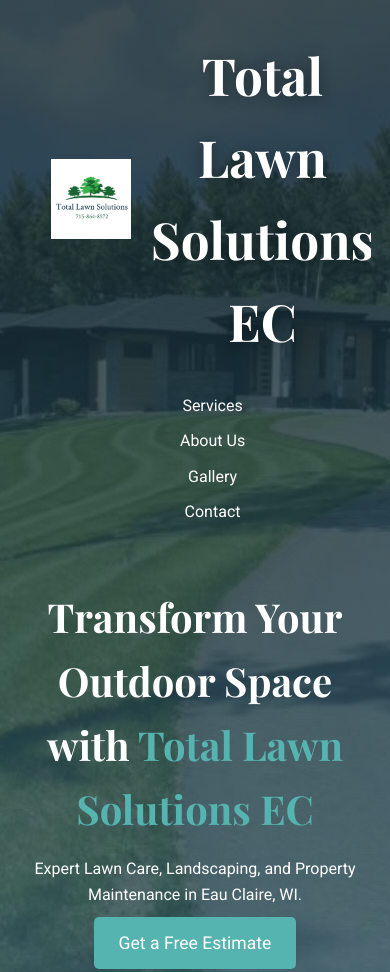
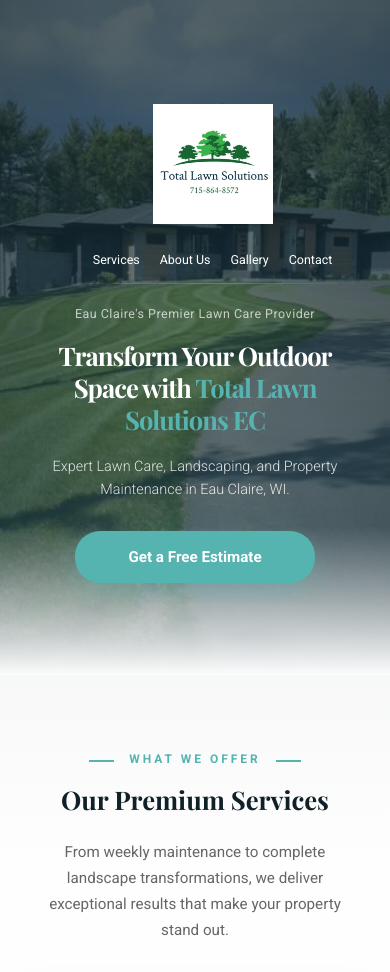
Before and after one commit to thecarter34/totallawnsolutions, a plain HTML site: page index.html in a window 390 px wide. Shown: the top 972 px of the page. Drawn offline with nearby package versions, Linux system fonts and the light colour scheme.

Commit message:
syncing local to github

```diff
--- a/index.html
+++ b/index.html
@@ -26,6 +26,9 @@
           </ul>
         </nav>
         <div class="hero-content">
+          <span class="hero-subtitle"
+            >Eau Claire's Premier Lawn Care Provider</span
+          >
           <h1>
             Transform Your Outdoor Space with
             <span class="highlight">Total Lawn Solutions EC</span>
--- a/style.css
+++ b/style.css
@@ -87,24 +87,55 @@
   background: #234551;
 }
 
-/* Header & Hero Section */
+/* Header & Hero Section - Premium */
 .hero {
   background:
-    linear-gradient(rgba(15, 32, 39, 0.8), rgba(44, 83, 100, 0.8)),
+    linear-gradient(
+      to bottom,
+      rgba(15, 32, 39, 0.6) 0%,
+      rgba(44, 83, 100, 0.7) 100%
+    ),
     url("hero-bg.jpg") no-repeat center center/cover;
   color: var(--white);
-  min-height: 70vh;
+  min-height: 85vh;
   display: flex;
   align-items: center;
   text-align: center;
   position: relative;
+  overflow: hidden;
+}
+
+.hero::before {
+  content: "";
+  position: absolute;
+  top: 0;
+  left: 0;
+  right: 0;
+  bottom: 0;
+  background: radial-gradient(
+    ellipse at center,
+    transparent 0%,
+    rgba(15, 32, 39, 0.4) 100%
+  );
+  pointer-events: none;
+}
+
+.hero::after {
+  content: "";
+  position: absolute;
+  bottom: -2px;
+  left: 0;
+  right: 0;
+  height: 150px;
+  background: linear-gradient(to top, var(--white), transparent);
+  pointer-events: none;
 }
 
 .navbar {
   display: flex;
   justify-content: space-between;
   align-items: center;
-  padding: 10px 0;
+  padding: 20px 0;
   position: absolute;
   top: 0;
   left: 5%;
@@ -112,50 +143,175 @@
   width: 90%;
   max-width: 1200px;
   margin: auto;
+  z-index: 10;
+}
+
+.navbar::after {
+  content: "";
+  position: absolute;
+  bottom: 0;
+  left: 0;
+  right: 0;
+  height: 1px;
+  background: linear-gradient(
+    90deg,
+    transparent,
+    rgba(255, 255, 255, 0.2),
+    transparent
+  );
 }
 
 .logo {
   display: flex;
   align-items: center;
+  text-decoration: none;
 }
 
 .logo img {
   height: 80px;
   margin-right: 20px;
+  transition: transform 0.3s ease;
+}
+
+.logo:hover img {
+  transform: scale(1.05);
 }
 
 .logo span {
   font-family: "Playfair Display", serif;
-  font-size: 3.2em;
+  font-size: 2.8em;
   font-weight: 700;
   color: var(--white);
-  text-shadow: 0 2px 15px rgba(0, 0, 0, 0.4);
+  text-shadow: 0 4px 20px rgba(0, 0, 0, 0.4);
+  letter-spacing: -0.5px;
 }
 
 .nav-links {
   list-style: none;
   display: flex;
+  gap: 15px;
 }
 
 .nav-links li {
-  margin-left: 20px;
+  margin-left: 0;
 }
 
 .nav-links a {
   color: var(--white);
   text-decoration: none;
-  font-weight: 400;
-  transition: color 0.3s ease;
+  font-weight: 500;
+  font-size: 1em;
+  transition: all 0.3s ease;
+  padding: 10px 20px;
+  border-radius: 25px;
+  position: relative;
+}
+
+.nav-links a::before {
+  content: "";
+  position: absolute;
+  bottom: 5px;
+  left: 50%;
+  transform: translateX(-50%) scaleX(0);
+  width: 20px;
+  height: 2px;
+  background: var(--accent-color);
+  transition: transform 0.3s ease;
 }
 
 .nav-links a:hover {
   color: var(--accent-color);
+  background: rgba(255, 255, 255, 0.1);
+}
+
+.nav-links a:hover::before {
+  transform: translateX(-50%) scaleX(1);
 }
 
 .hero-content {
-  padding-top: 80px; /* Adjust for fixed navbar */
-  max-width: 800px;
+  position: relative;
+  z-index: 1;
+  padding-top: 100px;
+  max-width: 900px;
   margin: auto;
+  animation: heroFadeIn 1s ease-out;
+}
+
+.hero-subtitle {
+  display: block;
+  font-size: 0.95em;
+  font-weight: 400;
+  color: rgba(255, 255, 255, 0.7);
+  margin-bottom: 25px;
+  letter-spacing: 1px;
+}
+
+.hero-content h1 {
+  font-size: 3.5em;
+  line-height: 1.2;
+  margin-bottom: 30px;
+  font-weight: 700;
+  letter-spacing: -1px;
+}
+
+.hero-content h1 .highlight {
+  color: var(--accent-color);
+  font-weight: 700;
+}
+
+.hero-content p {
+  font-size: 1.2em;
+  color: rgba(255, 255, 255, 0.85);
+  margin-bottom: 40px;
+  line-height: 1.8;
+  font-weight: 300;
+}
+
+.hero-content .btn {
+  padding: 18px 45px;
+  font-size: 1.15em;
+  font-weight: 600;
+  border-radius: 30px;
+  box-shadow: 0 10px 30px rgba(85, 180, 176, 0.3);
+  transition: all 0.4s cubic-bezier(0.175, 0.885, 0.32, 1.275);
+  position: relative;
+  overflow: hidden;
+}
+
+.hero-content .btn::before {
+  content: "";
+  position: absolute;
+  top: 0;
+  left: -100%;
+  width: 100%;
+  height: 100%;
+  background: linear-gradient(
+    90deg,
+    transparent,
+    rgba(255, 255, 255, 0.2),
+    transparent
+  );
+  transition: left 0.5s ease;
+}
+
+.hero-content .btn:hover {
+  transform: translateY(-3px);
+  box-shadow: 0 15px 40px rgba(85, 180, 176, 0.4);
+}
+
+.hero-content .btn:hover::before {
+  left: 100%;
+}
+
+@keyframes heroFadeIn {
+  from {
+    opacity: 0;
+    transform: translateY(40px);
+  }
+  to {
+    opacity: 1;
+    transform: translateY(0);
+  }
 }
 
 /* Section Padding */
@@ -693,72 +849,240 @@
   .navbar {
     flex-direction: column;
     position: relative;
-    padding: 15px 0;
+    padding: 12px 0;
+    gap: 4px;
   }
 
   .logo {
+    margin-bottom: 10px;
+    flex-direction: column;
+    align-items: center;
+    justify-content: center;
+  }
+
+  .logo img {
+    height: 120px;
+    margin-right: 0;
+    margin-bottom: 0;
+  }
+
+  .logo span {
+    display: none;
+  }
+
+  .nav-links {
+    flex-direction: row;
+    flex-wrap: nowrap;
+    justify-content: center;
+    gap: 4px;
+    margin-top: 8px;
+    padding: 0 5px;
+  }
+
+  .nav-links a {
+    padding: 7px 11px;
+    font-size: 0.83em;
+    white-space: nowrap;
+  }
+
+  .nav-links a::before {
+    display: none;
+  }
+
+  .hero {
+    min-height: 80vh;
+  }
+
+  .hero-content {
+    padding-top: 20px;
+    padding-left: 15px;
+    padding-right: 15px;
+  }
+
+  .hero-subtitle {
+    font-size: 0.85em;
     margin-bottom: 15px;
   }
 
-  .nav-links {
-    flex-direction: column;
-    align-items: center;
-    margin-top: 10px;
+  .hero-content h1 {
+    font-size: 1.8em;
+    margin-bottom: 20px;
+    line-height: 1.25;
   }
 
-  .nav-links li {
-    margin: 5px 0;
+  .hero-content p {
+    font-size: 0.95em;
+    margin-bottom: 30px;
+    line-height: 1.6;
+  }
+
+  .hero-content .btn {
+    padding: 14px 28px;
+    font-size: 0.95em;
+    border-radius: 25px;
+    display: block;
+    width: 100%;
+    max-width: 280px;
+    margin: 0 auto;
   }
 
   h1 {
-    font-size: 2.5em;
+    font-size: 1.8em;
   }
 
   h2 {
-    font-size: 2em;
+    font-size: 1.6em;
+    margin-bottom: 30px;
   }
 
-  .hero-content {
-    padding-top: 40px;
+  h3 {
+    font-size: 1.3em;
+  }
+
+  .section-padding {
+    padding: 50px 0;
+  }
+
+  .section-header {
+    margin-bottom: 40px;
+  }
+
+  .section-subtitle {
+    font-size: 0.75em;
+    margin-bottom: 10px;
+  }
+
+  .section-subtitle::before,
+  .section-subtitle::after {
+    width: 25px;
+  }
+
+  .section-description {
+    font-size: 0.95em;
+    padding: 0 10px;
   }
 
   .service-grid {
     grid-template-columns: 1fr;
+    gap: 20px;
+  }
+
+  .service-item {
+    padding: 25px 20px;
+  }
+
+  .service-icon {
+    width: 55px;
+    height: 55px;
+    font-size: 1.3em;
+    margin-bottom: 20px;
+  }
+
+  .service-item h3 {
+    font-size: 1.2em;
+  }
+
+  .service-item p {
+    font-size: 0.95em;
   }
 
   .gallery-grid {
     grid-template-columns: 1fr;
+    gap: 15px;
   }
 
-  .section-description {
-    font-size: 1em;
+  .gallery-item {
+    height: 200px;
   }
 
-  .service-item {
-    padding: 30px 20px;
+  .about-content {
+    padding: 0 15px;
   }
 
-  .service-icon {
-    width: 60px;
-    height: 60px;
-    font-size: 1.5em;
+  .award {
+    padding: 15px;
+    margin-top: 20px;
   }
 
   .contact-wrapper {
     grid-template-columns: 1fr;
-    gap: 30px;
+    gap: 20px;
+    margin-top: 30px;
   }
 
   .contact-info-panel,
   .contact-form-panel {
-    padding: 30px 25px;
+    padding: 25px 20px;
   }
 
   .contact-header h2 {
-    font-size: 2.2em;
+    font-size: 1.6em;
+  }
+
+  .contact-header p {
+    font-size: 0.95em;
+  }
+
+  .contact-detail-item {
+    padding: 12px;
+    margin-bottom: 15px;
+  }
+
+  .contact-detail-icon {
+    width: 40px;
+    height: 40px;
+    font-size: 1.1em;
+    margin-right: 12px;
   }
 
   .form-header h3 {
-    font-size: 1.4em;
+    font-size: 1.3em;
+  }
+
+  .form-header p {
+    font-size: 0.9em;
+  }
+
+  .premium-form input,
+  .premium-form textarea {
+    padding: 14px 15px;
+    font-size: 0.95em;
+  }
+
+  .premium-form button {
+    padding: 14px 30px;
+    font-size: 1em;
+  }
+
+  footer {
+    padding: 20px 0;
+  }
+
+  footer p {
+    font-size: 0.85em;
   }
 }
+
+@media (max-width: 480px) {
+  .nav-links a {
+    padding: 6px 8px;
+    font-size: 0.78em;
+  }
+
+  .hero-content h1 {
+    font-size: 1.6em;
+  }
+
+  .hero-subtitle {
+    font-size: 0.78em;
+    letter-spacing: 0.5px;
+  }
+
+  .hero-content p {
+    font-size: 0.9em;
+  }
+
+  .hero-content .btn {
+    max-width: 240px;
+  }
+}
```
